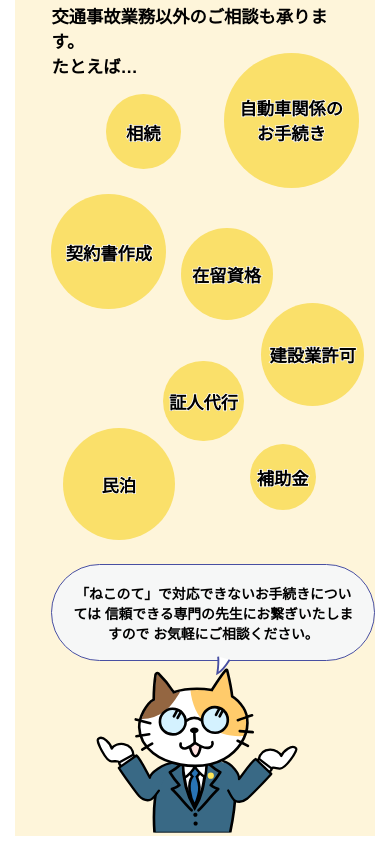
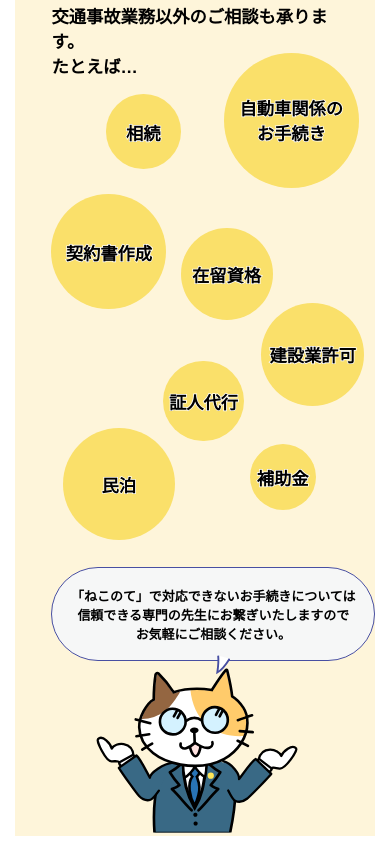
Before and after one commit to goonruntongue/other-page-sample, a plain HTML site: page site/index.html in a window 390 px wide. Shown: the part 454-1322 px from the top of the page. Drawn offline with nearby package versions, Linux system fonts and the light colour scheme; a web font is replaced by a local one.

Commit message:
fontSize trial

```diff
--- a/site/style.css
+++ b/site/style.css
@@ -239,7 +239,7 @@ body {
         font-size: 0.9em;
     }
     .container.help-you .balloon p {
-        font-size: min(0.8em, 16px) !important;
+        font-size: min(0.75em, 14px) !important;
     }
     .container.help-you .circle span:nth-of-type(1) {
         -webkit-text-stroke: 1.5px white;
```
